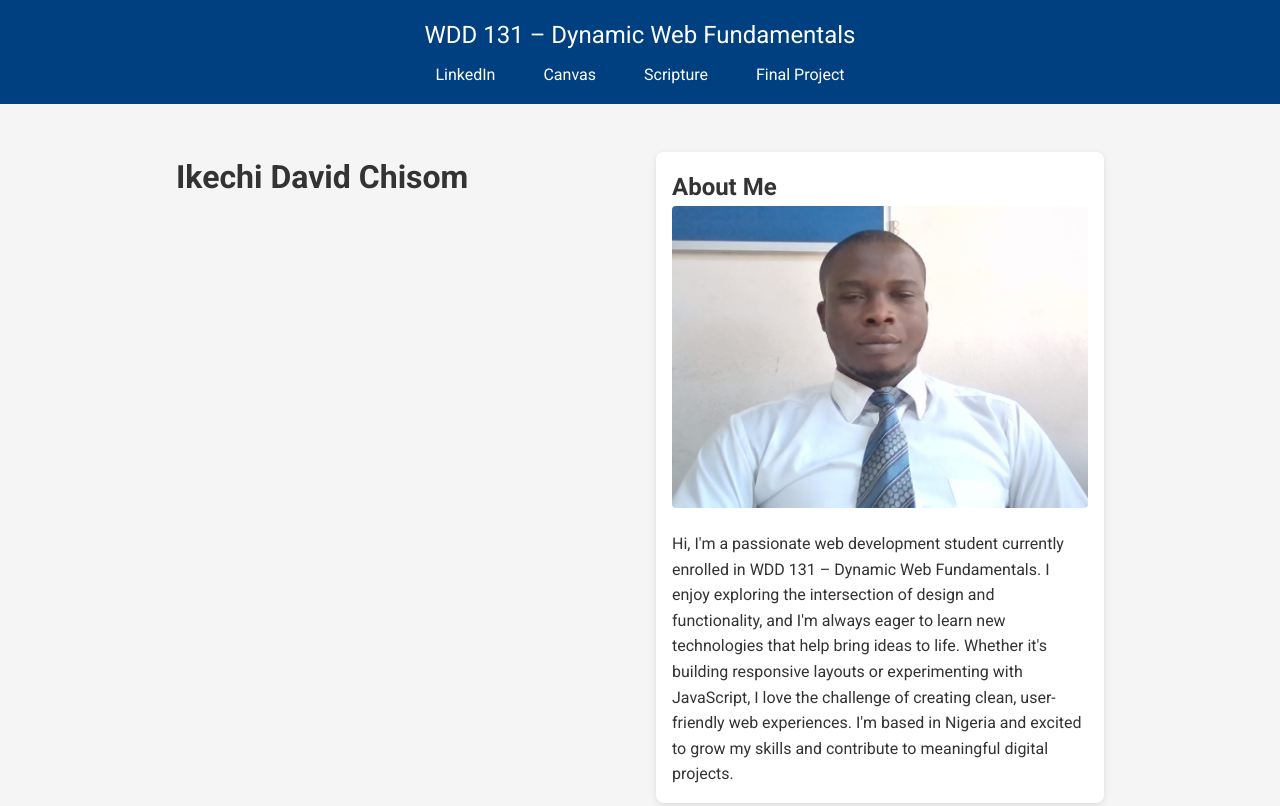
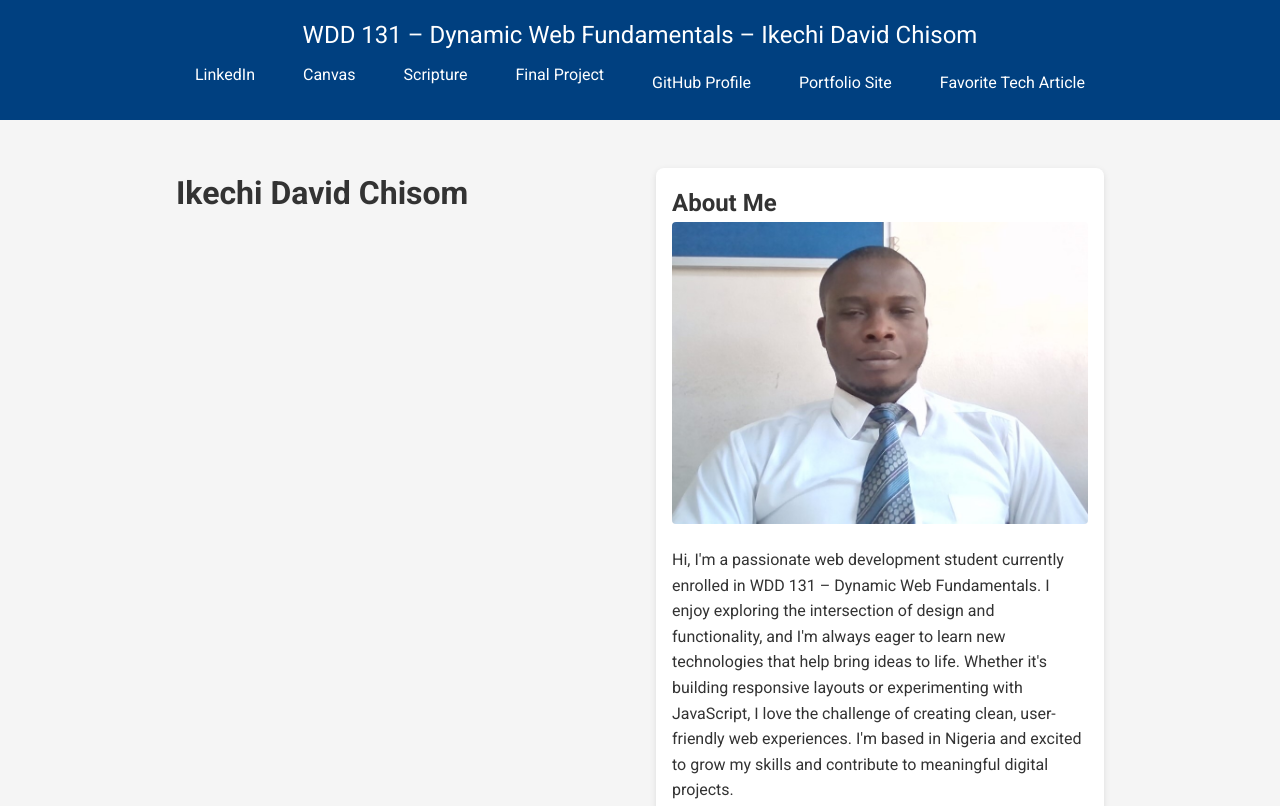
Before and after one commit to ikechidavidchisom/wdd131, a plain HTML site: page index.html in a window 1280 px wide. Shown: the top 806 px of the page. Drawn offline with Linux system fonts and the light colour scheme.

Commit message:
inserted 3 extra links

```diff
--- a/index.html
+++ b/index.html
@@ -4,20 +4,23 @@
   <meta charset="UTF-8" />
   <meta name="viewport" content="width=device-width, initial-scale=1.0" />
   <title>WDD 131 – Dynamic Web Fundamentals – Ikechi David Chisom</title>
-  <meta name="description" content="WDD 131 – Dynamic Web Fundamentals. Ikechi David Chisom. Course landing page with links, images, and dynamic date info." />
+  <meta name="description" content="WDD 131 – Dynamic Web Fundamentals course homepage for Ikechi David Chisom. Includes project links, personal bio, and responsive layout using HTML, CSS, and JavaScript.">
   <meta name="author" content="Ikechi David Chisom" />
   <link rel="stylesheet" href="styles/base.css" />
   <script src="scripts/getdates.js" defer></script>
 </head>
 <body>
   <header>
-    <span id="course-title">WDD 131 – Dynamic Web Fundamentals</span>
+    <span id="course-title">WDD 131 – Dynamic Web Fundamentals – Ikechi David Chisom</span>
     <nav>
       <ul>
         <li><a href="https://www.linkedin.com/in/david-ikechi-878b3b355">LinkedIn</a></li>
         <li><a href="https://byupw.instructure.com/">Canvas</a></li>
         <li><a href="https://www.churchofjesuschrist.org/study/scriptures/bofm/1-ne/3?lang=eng&id=p7#p7">Scripture</a></li>
         <li><a href="#">Final Project</a></li>
+        <a href="https://github.com/ikechidavidchisom">GitHub Profile</a>
+        <a href="https://sites.google.com/view/trendid/home">Portfolio Site</a>
+        <a href="https://techmoonshot.com/2024/07/09/from-software-engineer-to-global-tech-speaker-the-rise-of-chisom-nwokwu/">Favorite Tech Article</a>
       </ul>
     </nav>
   </header>
```
